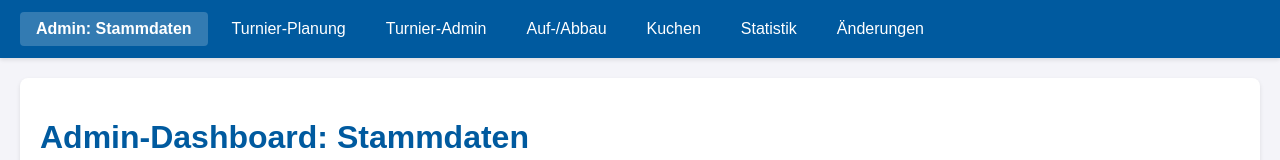
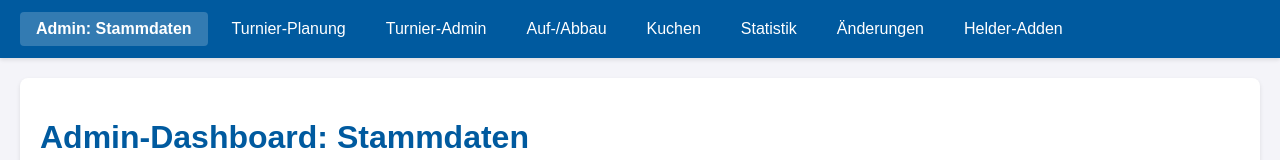
Before and after one commit to Dome2k3/KasseMultiGUI, a website: page helferplan/public/index.html in a window 1280 px wide. Shown: the top 160 px of the page. Drawn offline with nearby package versions, Linux system fonts and the light colour scheme; no server answers.

Commit message:
Add link to Helder-Adden in index.html

```diff
--- a/helferplan/public/index.html
+++ b/helferplan/public/index.html
@@ -211,6 +211,8 @@
     <a href="kuchen.html">Kuchen</a>
     <a href="statistik.html">Statistik</a>
     <a href="changelog.html">Änderungen</a>
+    <a href="helper-add.html">Helder-Adden</a>
+
 </nav>
 <main>
     <h1>Admin-Dashboard: Stammdaten</h1>
```
